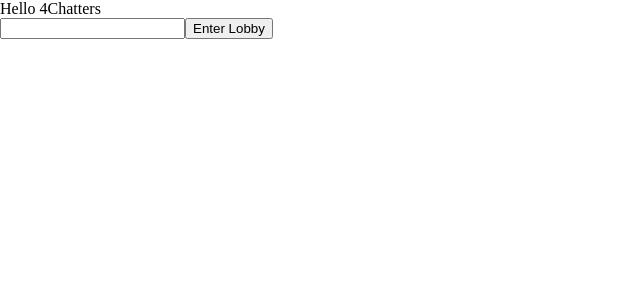
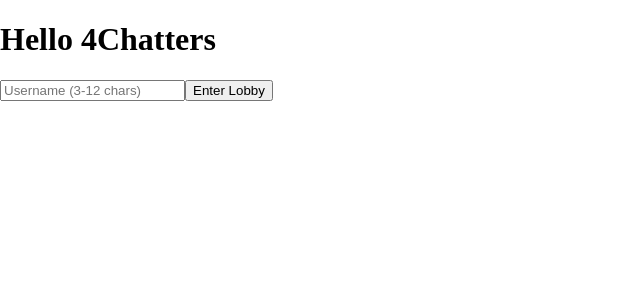
Before and after one commit to emilgsalmi/4Chat, a React (Vite) app in the folder client/: page / in a window 1280 px wide. Shown: the top 300 px of the page, without its empty margins (0-640 px from the left). Built offline with nearby package versions, Linux system fonts and the light colour scheme.

Commit message:
added classnames and wrapper to home.tsx

```diff
--- a/client/src/views/Home.tsx
+++ b/client/src/views/Home.tsx
@@ -7,22 +7,26 @@ function Home() {
 	const { username, setUsername, enterLobby } = useSocket();
 	const [errorMsg, setErrorMsg] = useState(''); // error message to display if username is invalid
 
-	const [usernameHolder, setUsernameHolder] = useState("")
+	const [usernameHolder, setUsernameHolder] = useState('');
 
 	const navigate = useNavigate();
 
 	return (
-		<>
-			<div>Hello 4Chatters</div>
+		<div className='wrapper'>
+			<div className='login'>
+				<h1 className='login__heading'>Hello 4Chatters</h1>
 
 				<div>
 					<input
+						className='login__input'
 						type='text'
+						placeholder='Username (3-12 chars)'
 						onChange={(e) => {
 							setUsernameHolder(e.target.value);
 						}}
 					/>
 					<button
+						className='login__btn'
 						onClick={() => {
 							// validate username
 							if (validateUsername(usernameHolder)) {
@@ -41,9 +45,10 @@ function Home() {
 					</button>
 				</div>
 				<div>
-				<span className='usernameError'>{errorMsg}</span>
+					<span className='login__error'>{errorMsg}</span>
 				</div>
-		</>
+			</div>
+		</div>
 	);
 }
 export default Home;
```
Lines whose indentation alone changed are shown as unchanged.
